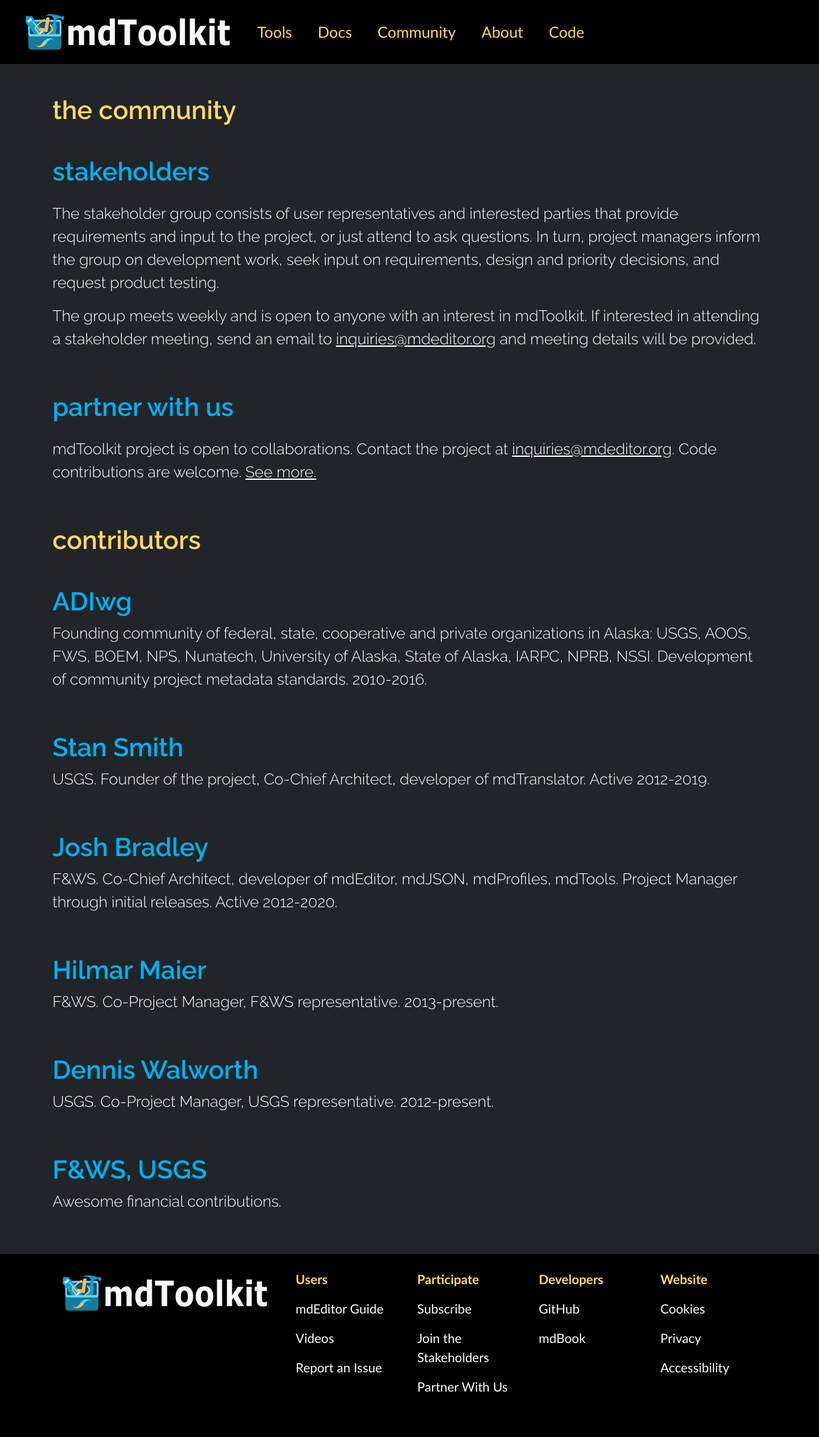
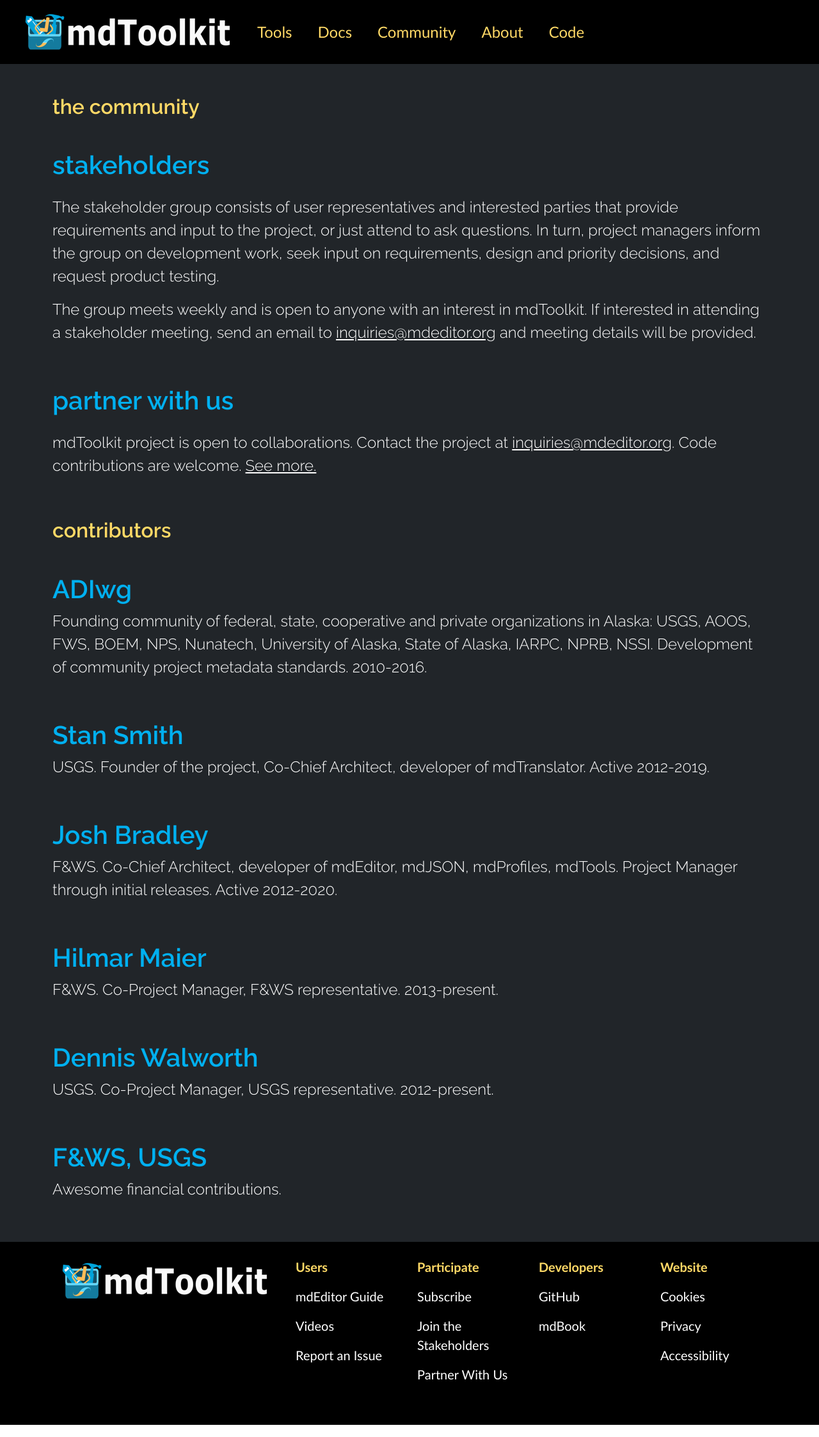
Before and after one commit to adiwg/mdToolkit-web, a Jekyll site: the page built from community.html, in a window 1280 px wide. Shown: the whole page at 64% size. Built offline with Jekyll 4.4.1, drawn with Linux system fonts in a browser that asks for light colours.

```diff
--- a/about.html
+++ b/about.html
@@ -4,7 +4,7 @@
 ---
 <div class="bg-dark">
   <div class="container py-5">
-    <h1 class="mb-5 fw-bold text-neonyellow">who we are</h1>
+    <h1 class="mb-5 fw-bold text-neonyellow fs-2">who we are</h1>
     <h1 class="fw-bold text-neonblue">the beginning: ADIwg</h1>
     <div class="row my-4 gap-5">
       <div class="col">
--- a/code.html
+++ b/code.html
@@ -6,7 +6,7 @@
   <div class="container py-5">
     <div class="row justify-content-between mb-5">
       <div class="col-auto d-flex align-items-center">
-        <h1 class="fw-bold text-neonyellow">the code</h1>
+        <h1 class="fw-bold text-neonyellow fs-2">the code</h1>
       </div>
       <div class="col-auto d-flex flex-row justify-content-end align-items-center gap-3">
         <img style="height: 50px;" src="/assets/images/rails_dark_badge.png">
--- a/community.html
+++ b/community.html
@@ -4,7 +4,7 @@
 ---
 <div class="bg-dark">
   <div class="container py-5">
-    <h1 class="mb-5 fw-bold text-neonyellow">the community</h1>
+    <h1 class="mb-5 fw-bold text-neonyellow fs-2">the community</h1>
     <h1 class="fw-bold text-neonblue">stakeholders</h1>
     <div class="row my-4 gap-5">
       <div class="col">
@@ -32,7 +32,7 @@
         </p>
       </div>
     </div>
-    <h1 class="my-5 fw-bold text-neonyellow">contributors</h1>
+    <h1 class="my-5 fw-bold text-neonyellow fs-2">contributors</h1>
     <h1 class="mt-5 fw-bold text-neonblue">ADIwg</h1>
     <div class="row gap-5">
       <div class="col">
--- a/docs.html
+++ b/docs.html
@@ -23,7 +23,7 @@
 </div>
 <div class="py-5">
   <div class="d-flex flex-column fs-2 gap-3">
-    <img class="mx-auto" style="height: 100px; width: 350px;" src="/assets/images/mdBook_dark_logo.png"
+    <img class="mx-auto" style="height: 75px; width: 350px;" src="/assets/images/mdBook_dark_logo.png"
       alt="mdBook logo">
     <p class="mx-auto">documentation for authors and developers</p>
     <div class="row mx-auto">
```
Also changed, not shown: index.html (+5 -11 lines), 5 other files.
